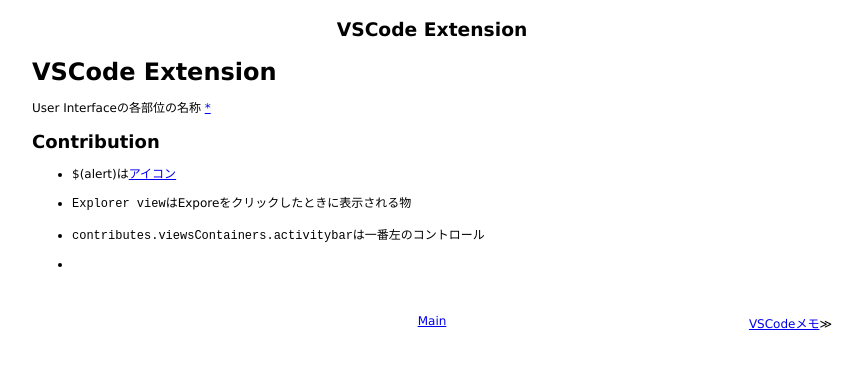
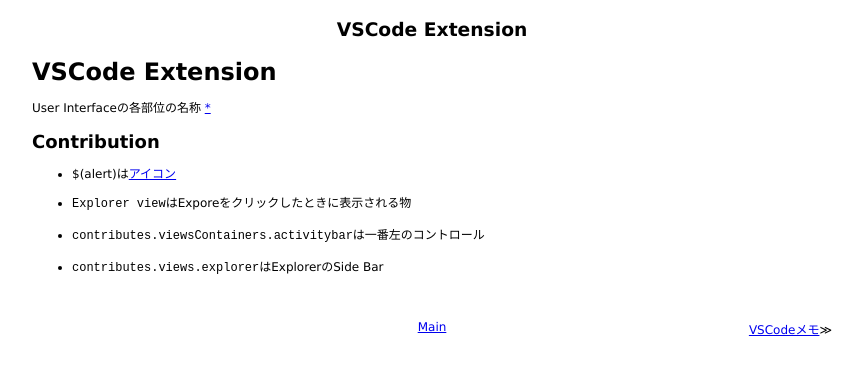
Before and after one commit to 38elements/38elements.github.com, a Jekyll site: the page built from _posts/2021-11-20-vscode-extension.md, in a window 1280 px wide. Shown: the top 375 px of the page, without its empty margins (208-1071 px from the left). Built offline with Jekyll 4.4.1, drawn with Linux system fonts in a browser that asks for light colours.

Commit message:
Update 2021-11-20-vscode-extension.md

```diff
--- a/_posts/2021-11-20-vscode-extension.md
+++ b/_posts/2021-11-20-vscode-extension.md
@@ -14,4 +14,4 @@ User Interfaceの各部位の名称 [\*](https://code.visualstudio.com/docs/gets
 
 * `contributes.viewsContainers.activitybar`は一番左のコントロール
 
-*
+* `contributes.views.explorer`はExplorerのSide Bar
```
